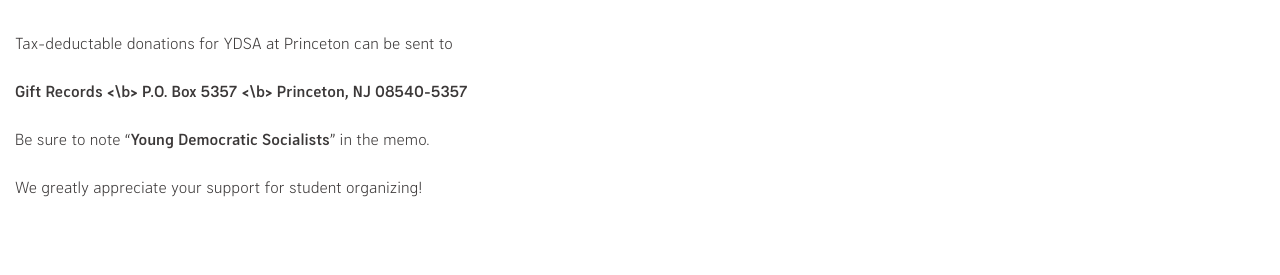
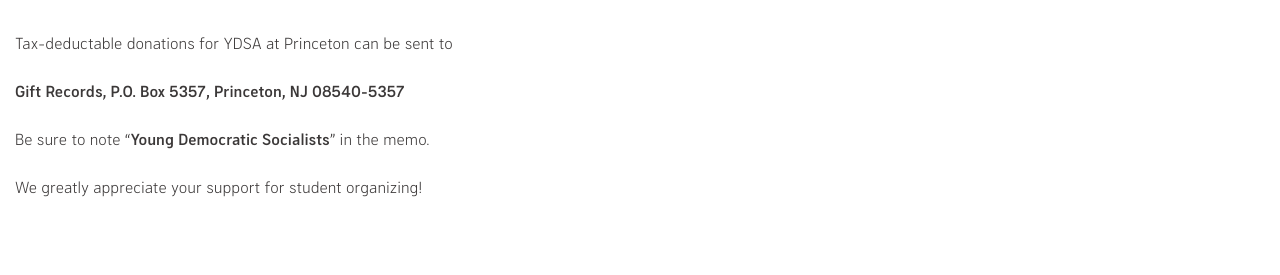
Before and after one commit to centralnjdsa-ntc/princetonydsa.github.io, a Jekyll site: the page built from _pages/donate.md, in a window 1280 px wide. Shown: the part 150-425 px from the top of the page. Built offline with Jekyll 4.4.1, drawn with Linux system fonts in a browser that asks for light colours.

```diff
--- a/_pages/donate.md
+++ b/_pages/donate.md
@@ -6,8 +6,8 @@ permalink: /donate/
 
 Tax-deductable donations for YDSA at Princeton can be sent to
 
-**Gift Records <\b>
-P.O. Box 5357 <\b>
+**Gift Records,
+P.O. Box 5357,
 Princeton, NJ 08540-5357**
 
 Be sure to note "**Young Democratic Socialists**" in the memo.
```
